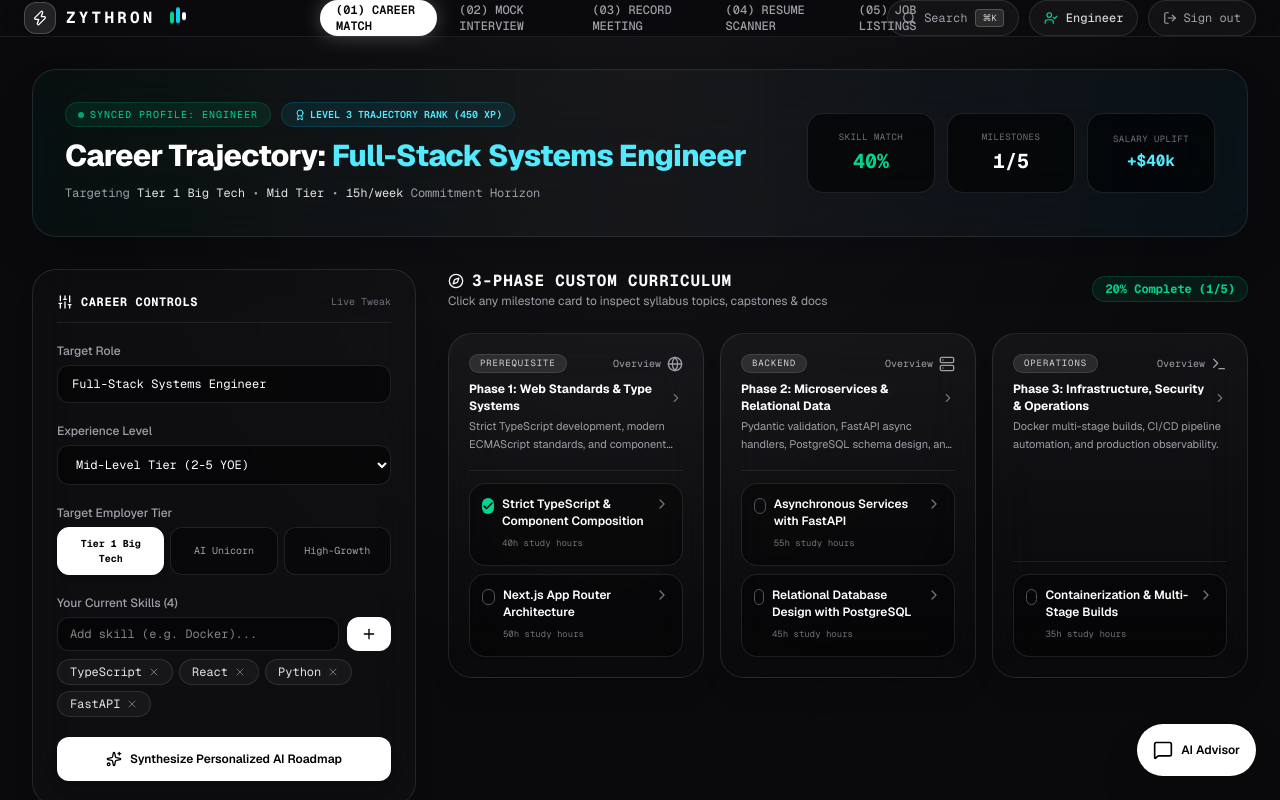
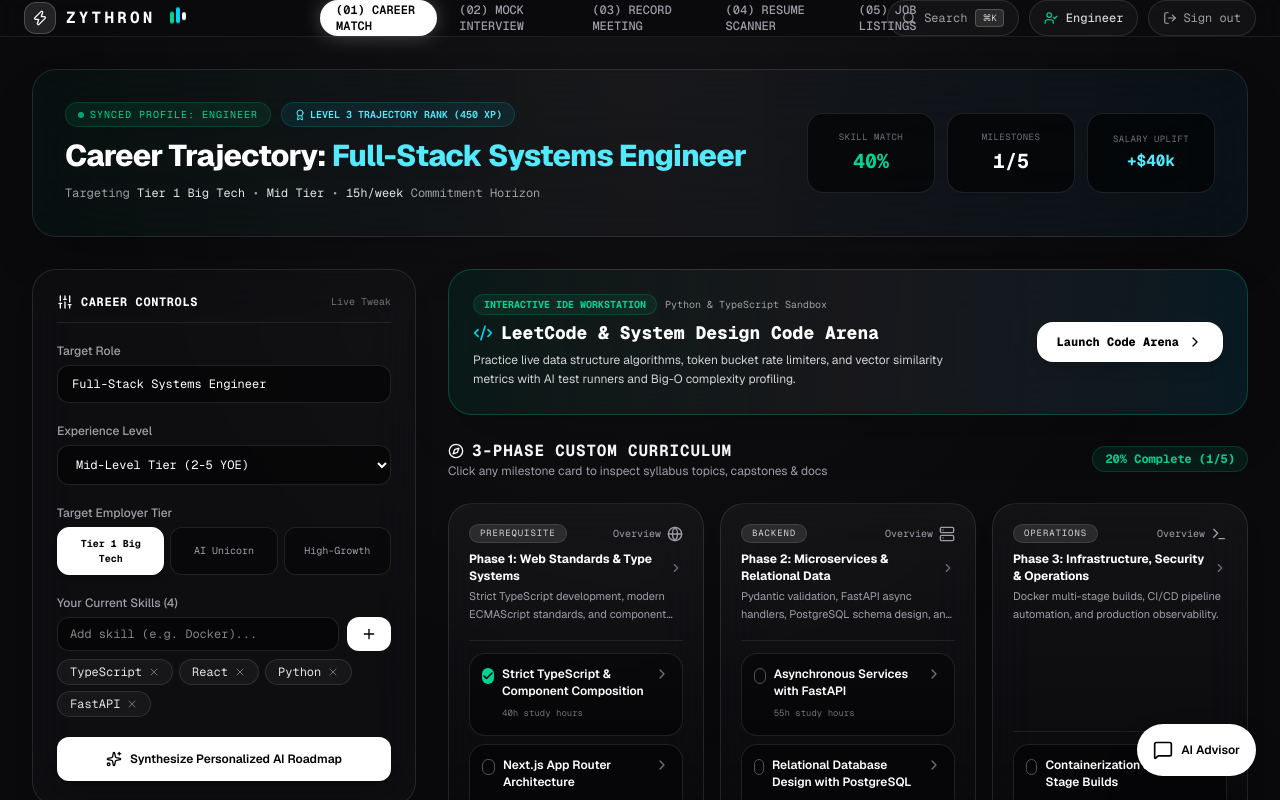
Before and after one commit to N-X-B/Zythron, a Next.js app in the folder frontend/: page /dashboard in a window 1280 px wide. Built offline with nearby package versions, Linux system fonts and the light colour scheme.

Commit message:
feat: add high-visibility Code Arena hero banner card on main dashboard page and landing page capability showcase

```diff
--- a/frontend/src/app/dashboard/page.tsx
+++ b/frontend/src/app/dashboard/page.tsx
@@ -1043,8 +1043,35 @@ export default function HyperPersonalizedCareerGuidance() {
 
           </div>
 
-          {/* ─── RIGHT COLUMN: 3-PHASE CURRICULUM & INSPECTOR (8 Cols) ─── */}
+          {/* ─── RIGHT COLUMN: 3-PHASE CURRICULUM & CODE ARENA WORKSTATION (8 Cols) ─── */}
           <div className="lg:col-span-8 space-y-6">
+
+            {/* 🚀 PROMINENT CODE ARENA WORKSTATION CARD */}
+            <div className="rounded-3xl border border-emerald-500/30 bg-gradient-to-r from-emerald-950/40 via-zinc-900 to-cyan-950/40 p-6 backdrop-blur-xl shadow-2xl flex flex-col md:flex-row items-start md:items-center justify-between gap-4 font-mono relative overflow-hidden group">
+              <div className="space-y-1 z-10">
+                <div className="flex items-center gap-2">
+                  <span className="text-[10px] uppercase font-bold text-emerald-400 bg-emerald-500/10 border border-emerald-500/20 px-2.5 py-0.5 rounded-full">
+                    Interactive IDE Workstation
+                  </span>
+                  <span className="text-[10px] text-zinc-400">Python & TypeScript Sandbox</span>
+                </div>
+                <h3 className="text-lg font-extrabold text-white flex items-center gap-2">
+                  <Code2 className="h-5 w-5 text-cyan-400" />
+                  LeetCode & System Design Code Arena
+                </h3>
+                <p className="text-xs text-zinc-300 font-sans max-w-lg leading-relaxed">
+                  Practice live data structure algorithms, token bucket rate limiters, and vector similarity metrics with AI test runners and Big-O complexity profiling.
+                </p>
+              </div>
+
+              <Link
+                href="/code-arena"
+                className="z-10 bg-white text-black font-extrabold px-5 py-3 rounded-2xl text-xs hover:bg-zinc-200 transition-all flex items-center gap-2 shrink-0 shadow-lg group-hover:scale-105"
+              >
+                <span>Launch Code Arena</span>
+                <ChevronRight className="h-4 w-4" />
+              </Link>
+            </div>
 
             {/* 3 Phase Cards Header */}
             <div className="flex items-center justify-between">
--- a/frontend/src/app/page.tsx
+++ b/frontend/src/app/page.tsx
@@ -341,7 +341,7 @@ export default function LandingPage() {
             {[
               { title: "Voice-Native Sessions", desc: "Real-time, low-latency voice conversation that listens, waits, and responds naturally." },
               { title: "Role-Aware Questions", desc: "System architecture, coding algorithms, and system design drawn from real industry data." },
-              { title: "Smart Follow-ups", desc: "Each answer steers the next question, exactly like a sharp principal hiring engineer would." },
+              { title: "LeetCode Code Arena", desc: "Multi-language Python/TypeScript IDE with test runners and Big-O algorithmic profiler." },
               { title: "Structured Feedback", desc: "A comprehensive report scoring technical correctness, trade-offs, and communication." },
               { title: "Pinecone RAG Search", desc: "Live job database matching to show you real-world gaps for target tech companies." },
               { title: "Practice on Repeat", desc: "Practice at 2 AM the night before your big interview, as many times as you need." },
```
Also changed, not shown: 1 other file (tests, documents, lock files or other folders).
